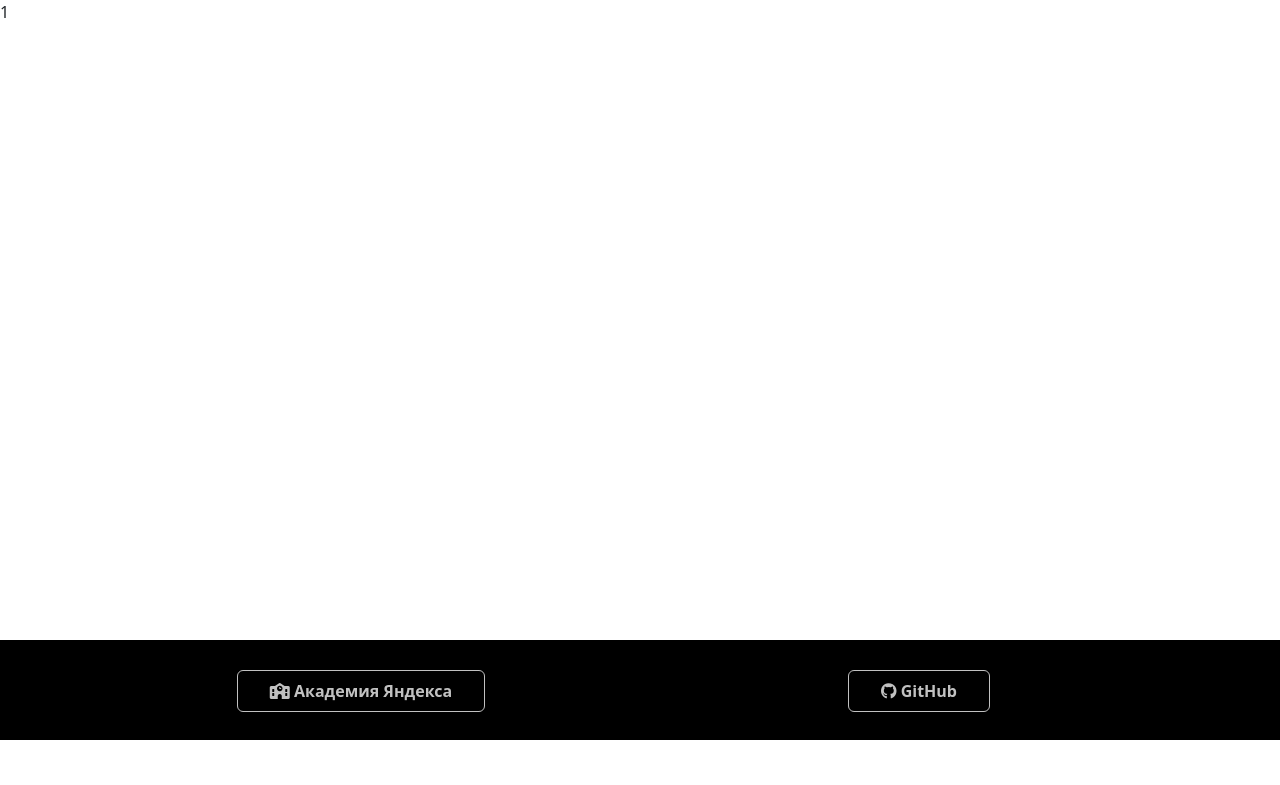
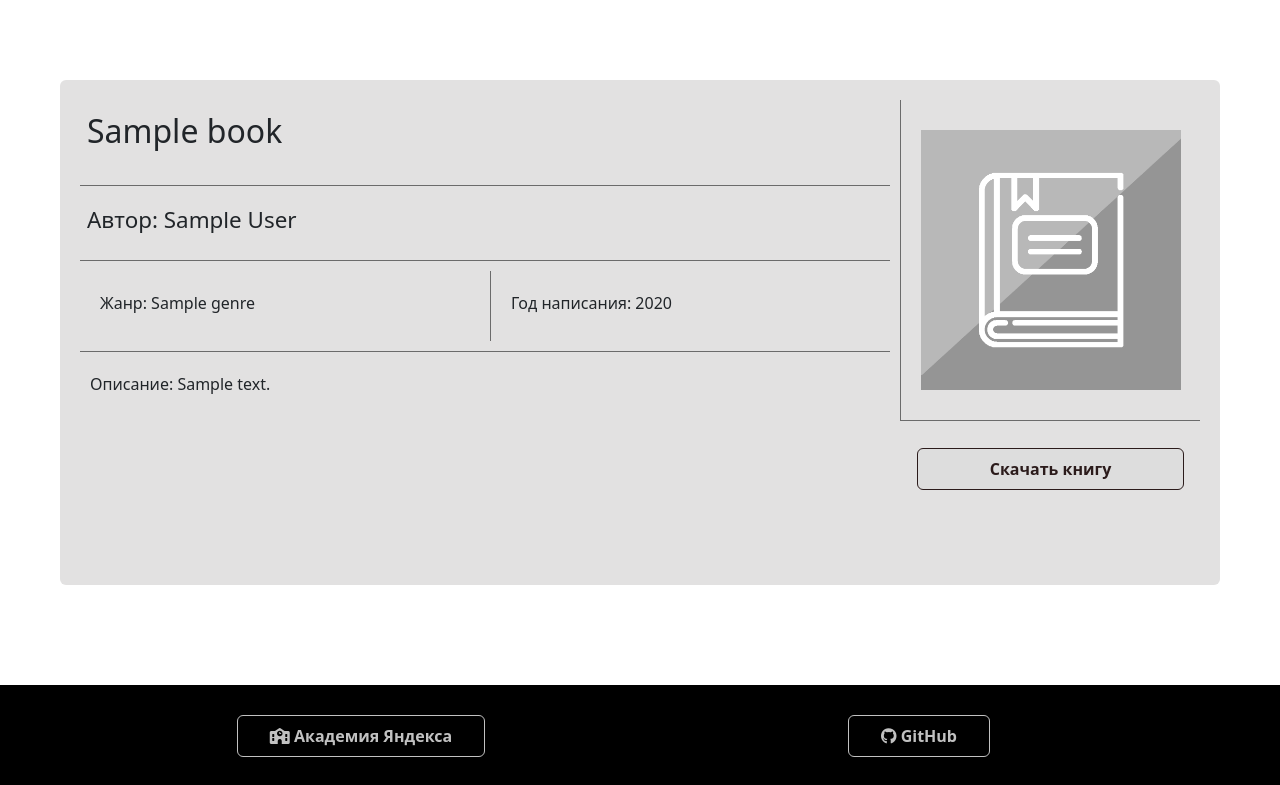
Before and after one commit to heatungie/simple-library, a Flask app: template templates/book.html in a window 1280 px wide. Shown: the part 60-845 px from the top of the page. Before the commit the page ends 800 px from the top, so only its background shows below. Run offline with Flask 3, Linux system fonts and the light colour scheme; the template is opened without the code that fills it: most values are stand-ins (such as "Sample title", 1, 10 or a date in 2020); some libraries are stand-ins or nearby versions.

Commit message:
Add favorite system and book page

```diff
--- a/app.py
+++ b/app.py
@@ -1,5 +1,4 @@
-from flask import Flask, render_template, request, flash, redirect
-from sqlalchemy import func, desc, orm
+from flask import Flask, render_template, request, flash, redirect, send_file
 from urllib.parse import unquote_plus
 from data import db_session
 from data.users import User
@@ -62,7 +61,7 @@ def getparam(query_string, param_to_get):
     param_to_return = [param.split('=')[1] for param in params if param.split('=')[0] == param_to_get]
     return unquote_plus(param_to_return[0]) if param_to_return else ''
 
-# getattr(Study, order_by_column)
+
 def get_books_page(start, end, sortby, reverse_arg, filterby, filterword):
     db_sess = db_session.create_session()
     reverse = ('desc' if reverse_arg else 'asc')
@@ -77,8 +76,34 @@ def get_books_page(start, end, sortby, reverse_arg, filterby, filterword):
     return [book.__dict__ for book in query]
 
 
+def get_books_favorite(start, end, sortby, reverse_arg, filterby, filterword, favorite):
+    db_sess = db_session.create_session()
+    reverse = ('desc' if reverse_arg else 'asc')
+
+    query = (db_sess.query(Books)
+             .filter((getattr(Books, filterby).like(f'%{filterword}%') | \
+                      (getattr(Books, filterby).like(f'%{filterword.capitalize()}%'))))
+             .filter(Books.id.in_(favorite))
+             .order_by(getattr(getattr(Books, sortby), reverse)())
+             .slice(start, end))
+
+    db_sess.close()
+    return [book.__dict__ for book in query]
+
+
+def trim_string(s):
+    if len(s) <= 500:
+        return s
+    return f'{s[:500 - 1]}…'
+
+
+@app.route('/favorite', methods=['GET', 'POST'])
 @app.route('/', methods=['GET', 'POST'])
 def home():
+    isfavorite = request.path == '/favorite'
+    if isfavorite and not current_user.get_id():
+        return redirect('/')
+
     args = request.args
     sorting_arg, reverse_arg, per_page_arg, page_arg, filterby_arg, filterword_arg = \
         args.get('sort', default='id'), 'r' in args and args.get('r') != '0', args.get('perpage', default='8'), \
@@ -92,25 +117,31 @@ def home():
 
     db_sess = db_session.create_session()
     library_size = db_sess.query(Books).count()
+    db_sess.close()
 
     pages_amount = int(library_size / per_page + 0.9)
-
     page = int(page_arg) if page_arg.isdecimal() and 1 <= int(page_arg) <= pages_amount \
         else 1 if int(page_arg) <= pages_amount else pages_amount
 
-    books_page = get_books_page((page - 1) * per_page, page * per_page, sorting_arg, reverse_arg, filterby_arg, filterword_arg)
-    db_sess.close()
+    if isfavorite:
+        favorite = current_user.books_favorited.strip(';').split(';')
+        print(favorite)
+        books_page = get_books_favorite((page - 1) * per_page, page * per_page,
+                                         sorting_arg, reverse_arg, filterby_arg, filterword_arg, favorite)
+    else:
+        books_page = get_books_page((page - 1) * per_page, page * per_page,
+                                     sorting_arg, reverse_arg, filterby_arg, filterword_arg)
+
 
     pages_buttons = \
         [page_button for page_button in \
          [(i + (page - 4 if 4 < page <= pages_amount - 4 else 0 if page < pages_amount - 4 else pages_amount - 7)) \
           if pages_amount >= 7 else i \
           for i in range(1, min(7, pages_amount) + 1)] if page_button > 0 and page_button <= pages_amount]
+
     parameters = {'author': 'автору', 'title': 'названию',
                   'description': 'описанию', 'genre': 'жанру',
                   'title': 'названию', 'creation_year': 'году написания'}
-
-    # books_page = [book | {'img_source': f"{'_'.join(book['link'].split('.')[:2])}.jpg"} for book in books_page]
 
     # Pages usage examples:
     #   http://localhost/?p=0&perpage=15   Page 0 with 15 books on each
@@ -121,9 +152,10 @@ def home():
     #   http://localhost/?sort=title&r=1  Sorting by 'title' with reverse
 
     return render_template('index.html', books=books_page, pages_buttons=pages_buttons, pages_amount=pages_amount,\
-                           getparam=getparam, page=page, pagestr=str(page), qs=query_string,\
-                           rmparams=rmparams, addparam=addparam, reverse=reverse_arg, current_user=current_user,\
-                           sorting=sorting_arg, filter=filterby_arg, parameters=parameters)
+                           getparam=getparam, page=page, pagestr=str(page), qs=query_string, rmparams=rmparams,\
+                           addparam=addparam, reverse=reverse_arg, current_user=current_user, sorting=sorting_arg,\
+                           filter=filterby_arg, parameters=parameters, isfavorite=request.path == '/favorite',\
+                           trim_string=trim_string)
 
 
 @app.route('/login', methods=['GET', 'POST'])
@@ -133,12 +165,10 @@ def login():
 
     if request.method == 'POST':
         login, password = request.form['login'], request.form['password']
-        # print(request.form, login, password)
         try:
             db_sess = db_session.create_session()
             user = db_sess.query(User).filter(User.login == login).first()
             check_pass = user.check_password(password)
-            # print(user)
             if user and check_pass:
                 login_user(user, remember=False)
                 return redirect("/")
@@ -167,6 +197,7 @@ def registration():
             user.name = name
             user.surname = surname
             user.hashed_password = user.hash_password(password)
+            user.books_favorited = ''
             db_sess = db_session.create_session()
             db_sess.add(user)
             db_sess.commit()
@@ -223,30 +254,64 @@ def upload():
     return render_template('upload.html')
 
 
-@app.route('/book/<int:id>')
+@app.route('/book/<int:id>', methods=['GET', 'POST'])
 def book(id):
-    return render_template('book.html', id=id)
+
+    favorited = f'{id}' in current_user.books_favorited
+
+    if request.method == 'POST':
+        enter = request.form['enter']
+
+        if enter == 'download':
+            print(request.form)
+            file_name = request.form['file_name']
+            book_name = request.form['book_name']
+            print(file_name)
+            directory = path.join(app.root_path, f"{app.config['UPLOAD_FOLDER']}/{file_name}")
+            return send_file(directory, as_attachment=True, download_name=f'{book_name}.{file_name.split(".")[-1]}')
+
+        elif enter == 'favorite':
+            book_id = request.form['book_id']
+            try:
+                db_sess = db_session.create_session()
+                user = db_sess.query(User).filter(User.id == current_user.id).one()
+
+                if (not user.books_favorited) or (user.books_favorited and not book_id in user.books_favorited.split(';')):
+                    setattr(user, 'books_favorited',
+                            ';'.join(user.books_favorited.split(';') + [book_id]) if user.books_favorited else book_id)
+
+                db_sess.commit()
+                db_sess.close()
+                favorited = True
+            except Exception as e:
+                print(e)
+
+        elif enter == 'unfavorite':
+            book_id = request.form['book_id']
+            try:
+                db_sess = db_session.create_session()
+                user = db_sess.query(User).filter(User.id == current_user.id).one()
+                print(book_id)
+                print(';'.join([b_id for b_id in user.books_favorited if b_id != book_id]))
+                setattr(user, 'books_favorited', ';'.join([b_id for b_id in user.books_favorited if b_id != book_id]))
+
+                db_sess.commit()
+                db_sess.close()
+                favorited = False
+            except Exception as e:
+                print(e)
+
+    try:
+        db_sess = db_session.create_session()
+        book = db_sess.query(Books).filter(Books.id == id).one()
+    except Exception as e:
+        print(e)
+        return "Not found", 404
+    print(f'{id}' in current_user.books_favorited)
+
+    return render_template('book.html', id=id, book=book, user_id = current_user.get_id(),\
+                           favorited=favorited)
 
 
 if __name__ == '__main__':
-    db_session.global_init("db/data.db")
-    # for i in range(3):
-    #     user = User()
-    #     user.name = f"Пользователь {i}"
-    #     user.surname = f"Пользователев {i}"
-    #     user.hashed_password = 'password'
-    #     db_sess = db_session.create_session()
-    #     db_sess.add(user)
-    #     db_sess.commit()
-
-    # user = db_sess.query(User).filter(User.id == 1).first()
-    # books = Books(title="Личная запись1", description="Эта запись личная1")
-    # user.books.append(books)
-    # db_sess.commit()
-
-    # user = User()
-    # db_sess = db_session.create_session()
-    # for user in db_sess.query(User).all():
-    #     print(user)
-
     app.run()
--- a/data/books.py
+++ b/data/books.py
@@ -15,7 +15,6 @@ class Books(SqlAlchemyBase):
     genre = sqlalchemy.Column(sqlalchemy.String, nullable=True)
     creation_year = sqlalchemy.Column(sqlalchemy.Integer, default=datetime.date.today().year)
     file_url = sqlalchemy.Column(sqlalchemy.String, nullable=True)
-    # is_private = sqlalchemy.Column(sqlalchemy.Boolean, default=True)
 
     user_id = sqlalchemy.Column(sqlalchemy.Integer, sqlalchemy.ForeignKey("users.id"))
     user = orm.relationship('User')
--- a/static/css/style.css
+++ b/static/css/style.css
@@ -77,7 +77,7 @@
     position: relative;
 }
 
-.sourceImg {
+.list-img {
     filter: brightness(90%);
     width: 200px;
     height: 100%;
@@ -247,3 +247,113 @@
     border-radius: 6px;
     transition: 0.2s;
 }
+
+.book-container {
+    padding-top: 80px;
+    width:50%;
+    margin: auto;
+    display: flex;
+    justify-content: center;
+}
+
+.book-wrap {
+    display: grid;
+    grid-gap: 10px;
+    grid-template-columns: 400px 400px 300px;
+    /* grid-template-rows: 100px 60px 60px 180px; */
+    grid-template-rows: minmax(80px, auto) minmax(60px, auto) minmax(60px, auto) minmax(60px, auto) minmax(60px, auto);
+    background-color: #e2e1e1;
+    border-radius: 6px;
+    /* color: #444; */
+    padding: 20px;
+    margin: 0 auto;
+}
+
+.book-tile {
+    /* background-color: #444; */
+    /* color: #fff; */
+    padding: 7px;
+  }
+
+.title {
+    font-size:200%;
+    grid-column: 1 / 3;
+    grid-row: 1;
+    border-bottom: 1px solid #6b6b6b;
+    word-wrap: break-word;
+}
+.cover {
+    padding: 30px 20px;
+    grid-column: 3 ;
+    grid-row: 1 / 5;
+    border-left: 1px solid #6b6b6b;
+    border-bottom: 1px solid #6b6b6b;
+}
+.author {
+    grid-column: 1 / 3;
+    grid-row: 2;
+    font-size:140%;
+    border-bottom: 1px solid #6b6b6b;
+    word-wrap: break-word;
+}
+.genre {
+    padding: 20px;
+    grid-column: 1;
+    grid-row: 3;
+    word-wrap: break-word;
+}
+.year {
+    padding: 20px;
+    grid-column: 2;
+    grid-row: 3;
+    border-left: 1px solid #6b6b6b;
+    word-wrap: break-word;
+}
+
+.description {
+    padding: 20px 10px;
+    grid-column: 1 / 3;
+    grid-row: 4;
+    border-top: 1px solid #6b6b6b;
+    word-wrap: break-word;
+}
+
+.page-img {
+    width: 260px;
+    height: 100%;
+    object-fit: cover;
+    max-height: 370px;
+}
+
+.book-buttons-wrap {
+    grid-column: 3;
+    grid-row: 5;
+    display: grid;
+    grid-template-rows: 60px 60px;
+}
+
+.book-button-container {
+    margin: auto;
+    display: flex;
+    justify-content: center;
+}
+
+.book-button {
+    display: inline-block;
+    color: rgb(43, 27, 27);
+    background-color: #ddd;
+    font-weight: 700;
+    text-decoration: none;
+    user-select: none;
+    padding: .5em 2em;
+    margin: 10px;
+    outline: none;
+    border: 1px solid;
+    border-radius: 6px;
+    transition: 0.2s;
+    width: 267px;
+    text-align: center;
+}
+
+.book-button:hover { background: rgb(83, 83, 83); color: #ffffff;}
+.book-button:active { background: rgb(41, 32, 32); color: #ffffff;}
--- a/templates/base.html
+++ b/templates/base.html
@@ -8,16 +8,17 @@
     <link  rel="stylesheet" href="{{ url_for('static', filename='css/style.css')}}">
     <script src="https://cdn.jsdelivr.net/npm/bootstrap@5.3.0-alpha1/dist/js/bootstrap.bundle.min.js" integrity="sha384-w76AqPfDkMBDXo30jS1Sgez6pr3x5MlQ1ZAGC+nuZB+EYdgRZgiwxhTBTkF7CXvN" crossorigin="anonymous"></script>
     <script src="https://kit.fontawesome.com/f46335e3a4.js" crossorigin="anonymous"></script>
+    <link rel="icon" href="{{ url_for('static', filename='img/favicon.ico')}}">
     <title>{% block title %}{% endblock %}</title>
-    <script defer src="./static/js/script.js"></script>
+    <script defer src="{{ url_for('static', filename='js/script.js')}}"></script>
   </head>
   <header style = "background-color: black; height: 60px;">
 
     {% if current_user.get_id() %}
       <div class="header-elements-wrap" style="padding-top: 9px;">
-        <a class="header-text" href="/">Simple library</a>
+        <a class="header-text" href="/">Simple Library</a>
         <div class="footer-links-cell">
-          <a class="footer-links" href="/favorite">Избранное</a>
+          <a class="footer-links" {% if not isfavorite %} href="/favorite">Избранное {% else %} href="/">Все книги {% endif %}</a>
         </div>
         <div class="footer-links-cell">
           <a class="footer-links" href="/upload">Добавить книгу</a>
@@ -27,11 +28,6 @@
           <a class="footer-links" href="/logout">Выйти</a>
         </div>
       </div>
-      <!-- <div class="header-elements-wrap" style="padding-top: 0px;">
-        <div class="header-text" style="margin-right: 0px;">Вы вошли как {{ current_user.name }}</div>
-        <div class="footer-links-cell">
-          <a class="footer-links" href="/logout">Выйти</a>
-      </div> -->
     {% else %}
       <div class="header-two-elements-wrap" style="padding-top: 9px;">
         <div class="header-two-elements-wrap">
--- a/templates/book.html
+++ b/templates/book.html
@@ -1,9 +1,44 @@
 {% extends 'base.html' %}
 
 {% block title %}
-Home page
+{{ book.title }} - Simple Library
 {% endblock %}
 
 {% block body %}
-{{id}}
+<div class="book-container">
+    <div class="book-wrap">
+        <div class="book-tile title">{{ book.title }}</div>
+        <div class="book-tile cover">
+            <img src="{{ url_for('static', filename='img/book.png') }}" class="page-img">
+        </div>
+        <div class="book-tile book-buttons-wrap">
+            {% if user_id %}
+            <div class="book-button-container">
+
+                <form method="post">
+                    <input type="hidden" name="book_id" value="{{ book.id }}">
+                    <button name="enter" type="submit" class="book-button"
+                    {% if not favorited %}
+                        value="favorite">Добавить в избранное</button>
+                    {% else %}
+                        value="unfavorite">Удалить из избранного</button>
+                    {% endif %}
+                </form>
+                <!-- <a href="#" class="book-button">Добавить в избранное</a> -->
+            </div>
+            {% endif %}
+            <div class="book-button-container">
+                <form method="post">
+                    <input type="hidden" name="file_name" value="{{ book.file_url.split('/')[-1] }}">
+                    <input type="hidden" name="book_name" value="{{ book.title }} - {{ book.author }}">
+                    <button name="enter" type="submit" class="book-button" value="download">Скачать книгу</button>
+                </form>
+            </div>
+        </div>
+        <div class="book-tile author">Автор: {{ book.author }}</div>
+        <div class="book-tile genre">Жанр: {{ book.genre }}</div>
+        <div class="book-tile year">Год написания: {{ book.creation_year }}</div>
+        <div class="book-tile description">Описание: {{ book.description }}</div>
+    </div>
+</div>
 {% endblock %}
--- a/templates/upload.html
+++ b/templates/upload.html
@@ -18,7 +18,7 @@
             </div>
             <div class="input-with-title">
                 Описание
-                <input name="description" required class="upload-input" type="text" placeholder="Описание">
+                <textarea rows="5" style="resize: both;" name="description" required class="upload-input" type="text" placeholder="Описание"></textarea>
             </div>
             <div class="input-with-title">
                 Жанр
```
Also changed, not shown: templates/index.html (+9 -4 lines), static/img/book.png (added), static/img/favicon.ico (added).
